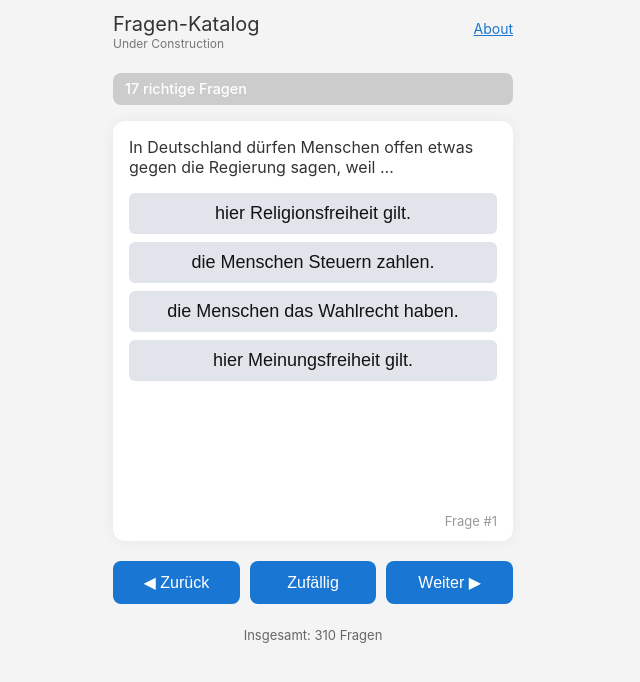
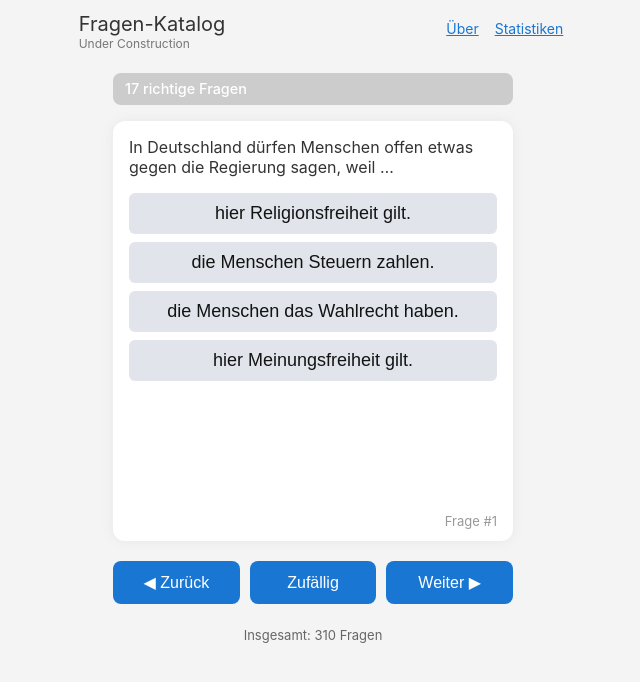
Before and after one commit to roieshalom/fragen-katalog-v2, a React (Vite) app: page / in a window 1280 px wide. Shown: the top 682 px of the page, without its empty margins (327-967 px from the left). Built offline with nearby package versions, Linux system fonts and the light colour scheme.

Commit message:
added uber link

```diff
--- a/src/App.jsx
+++ b/src/App.jsx
@@ -7,6 +7,8 @@ import { analytics } from "./firebase";
 import { logEvent } from "firebase/analytics";
 import { doc, updateDoc, setDoc, increment } from "firebase/firestore";
 import { db } from "./firebase";
+import StatsModal from "./StatsModal";
+
 
 export default function App() {
   const [questions, setQuestions] = useState([]);
@@ -16,6 +18,10 @@ export default function App() {
   const [showAbout, setShowAbout] = useState(false);
   const [correctStreak, setCorrectStreak] = useState(0);
   const [triggerCelebration, setTriggerCelebration] = useState(false);
+
+  const [showStats, setShowStats] = useState(false);
+const SHOW_STATS = true; // ← set to false before deploy if needed
+
 
   const imageQuestionNumbers = new Set([
     21, 55, 70, 130, 176, 181, 187, 209, 216, 226, 235, 301, 308
@@ -123,8 +129,17 @@ export default function App() {
             <h1 className="app-title">Fragen-Katalog</h1>
             <p className="subtitle">Under Construction</p>
           </div>
-          <a href="#" className="about-link" onClick={(e) => { e.preventDefault(); setShowAbout(true); }}>About</a>
+          <a href="#" className="about-link" onClick={(e) => { e.preventDefault(); setShowAbout(true); }}>Über</a>
         </div>
+        {SHOW_STATS && (
+  <a href="#" className="about-link" onClick={(e) => {
+    e.preventDefault();
+    setShowStats(true);
+  }}>
+    Statistiken
+  </a>
+)}
+
       </header>
 
       <main className="main-content">
@@ -164,6 +179,8 @@ export default function App() {
       </main>
 
       {showAbout && <AboutModal onClose={() => setShowAbout(false)} />}
+      {showStats && <StatsModal onClose={() => setShowStats(false)} />}
+
     </div>
   );
 }
--- /dev/null
+++ b/src/StatsModal.jsx
@@ -0,0 +1,21 @@
+import React from "react";
+import "./style.css";
+
+export default function StatsModal({ onClose }) {
+  return (
+    <div className="about-modal-overlay" onClick={(e) => {
+      if (e.target.classList.contains("about-modal-overlay")) {
+        onClose();
+      }
+    }}>
+      <div className="about-modal">
+        <button className="close-button" onClick={onClose}>
+          &times;
+        </button>
+
+        <h2>📊 Statistiken</h2>
+        <p>Hier werden bald Statistiken zu den beantworteten Fragen angezeigt.</p>
+      </div>
+    </div>
+  );
+}
```
